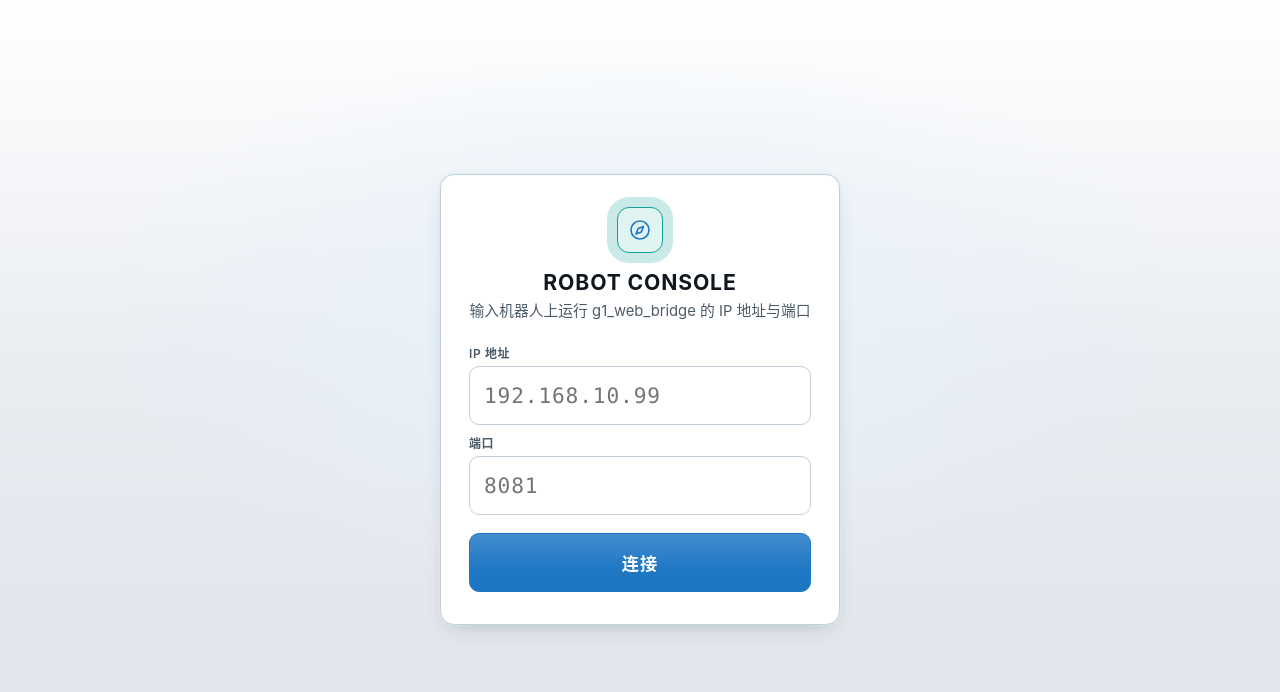
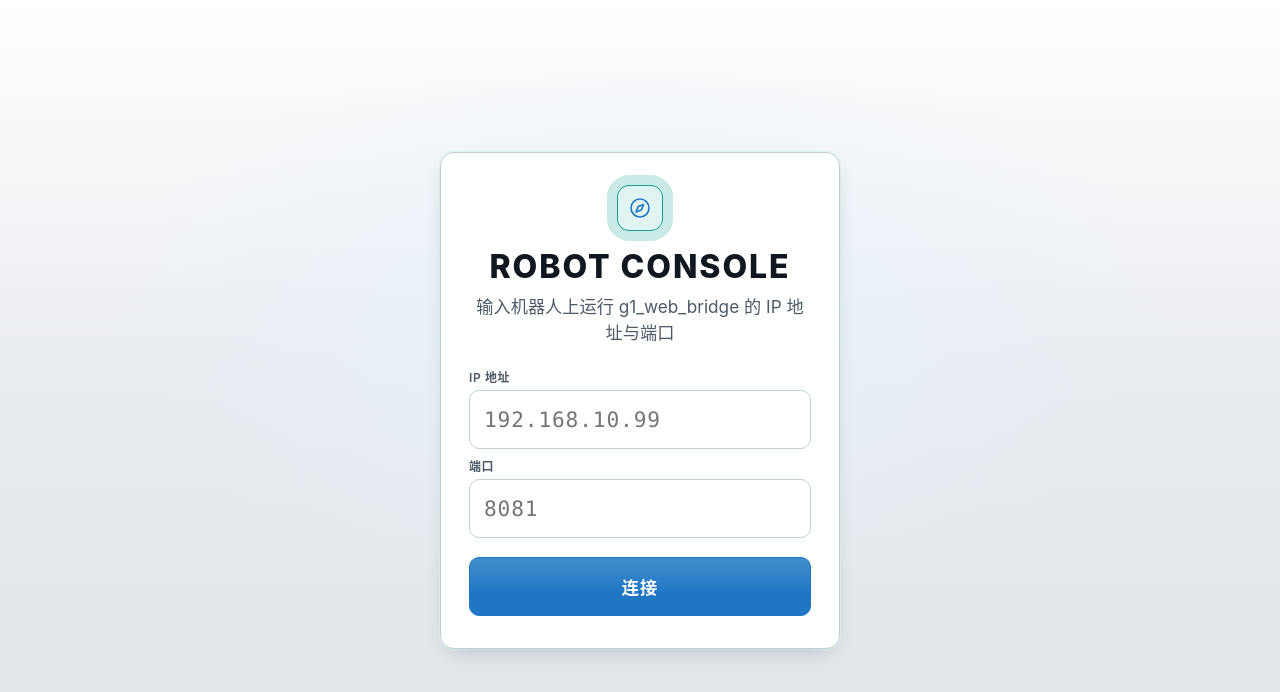
Before and after one commit to shihua-hou/g1-base, a plain HTML site: page g1_base/webapp/index.html in a window 1280 px wide. Drawn offline with Linux system fonts and the light colour scheme.

Commit message:
style(webapp): 连接页标题放大（24~38px，800字重）

```diff
--- a/g1_base/webapp/style.css
+++ b/g1_base/webapp/style.css
@@ -1069,8 +1069,8 @@ body {
   color: var(--signal);
 }
 .connect-mark svg { width: 24px; height: 24px; }
-.connect-card h1 { font-size: var(--fs-lg); margin: 0 0 5px; text-align: center; letter-spacing: .04em; text-transform: uppercase; font-weight: 700; }
-.connect-card p { color: var(--ink-2); font-size: var(--fs-sm); margin: 0 0 22px; text-align: center; line-height: 1.5; }
+.connect-card h1 { font-size: clamp(24px, 4vh, 38px); margin: 0 0 8px; text-align: center; letter-spacing: .06em; text-transform: uppercase; font-weight: 800; }
+.connect-card p { color: var(--ink-2); font-size: var(--fs-md); margin: 0 0 22px; text-align: center; line-height: 1.5; }
 
 .slider-row { display: flex; align-items: center; gap: 12px; }
 .slider-row input[type=range] { flex: 1; accent-color: var(--signal); height: 28px; }
```
